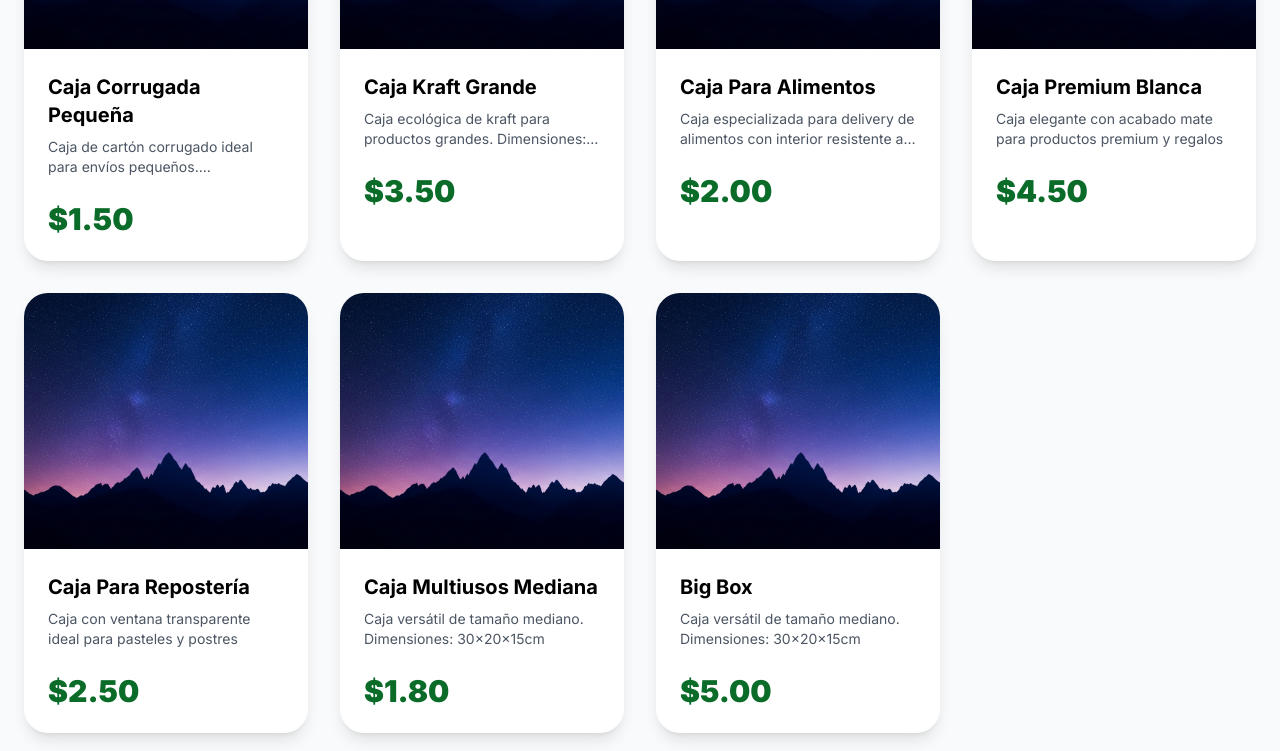
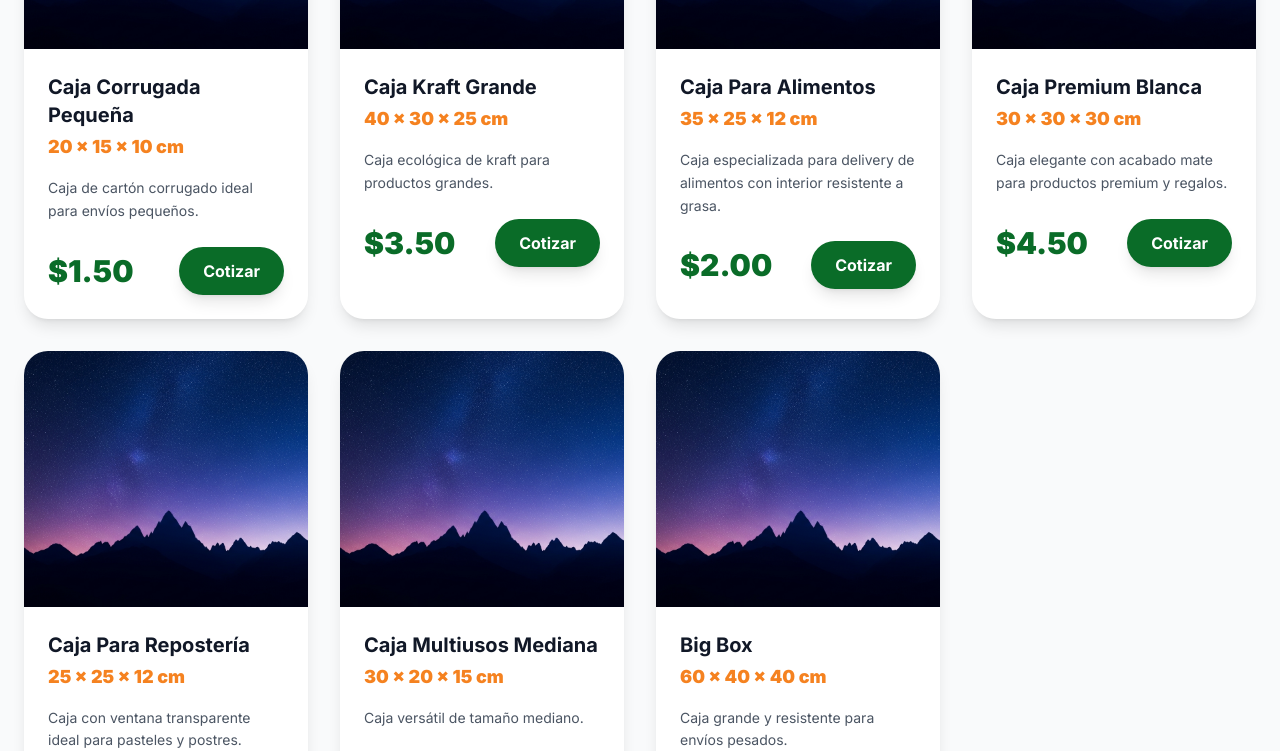
Before and after one commit to FelipeZapata137/Wayna-Web, a React (Vite) app: page /tienda in a window 1280 px wide. Shown: the part 471-1222 px from the top of the page. Built offline with nearby package versions, Linux system fonts and the light colour scheme.

Commit message:
Implementación de Botón para cotizar linkeado con mensaje personalizado al WhatsApp

```diff
--- a/src/components/Shop.jsx
+++ b/src/components/Shop.jsx
@@ -2,55 +2,77 @@ const products = [
   {
     id: 1,
     name: "Caja Corrugada Pequeña",
-    desc: "Caja de cartón corrugado ideal para envíos pequeños. Dimensiones: 20x15x10cm",
+    desc: "Caja de cartón corrugado ideal para envíos pequeños.",
+    dimensions: "20 x 15 x 10 cm",
     price: 1.50,
-    image: "src/assets/arte.png",
+    image: "/src/assets/arte.png",
   },
   {
     id: 2,
     name: "Caja Kraft Grande",
-    desc: "Caja ecológica de kraft para productos grandes. Dimensiones: 40x30x25cm",
+    desc: "Caja ecológica de kraft para productos grandes.",
+    dimensions: "40 x 30 x 25 cm",
     price: 3.50,
-    image: "src/assets/arte.png",
+    image: "/src/assets/arte.png",
   },
   {
     id: 3,
     name: "Caja Para Alimentos",
-    desc: "Caja especializada para delivery de alimentos con interior resistente a grasa",
+    desc: "Caja especializada para delivery de alimentos con interior resistente a grasa.",
+    dimensions: "35 x 25 x 12 cm",
     price: 2.00,
-    image: "src/assets/arte.png",
+    image: "/src/assets/arte.png",
   },
   {
     id: 4,
     name: "Caja Premium Blanca",
-    desc: "Caja elegante con acabado mate para productos premium y regalos",
+    desc: "Caja elegante con acabado mate para productos premium y regalos.",
+    dimensions: "30 x 30 x 30 cm",
     price: 4.50,
-    image: "src/assets/arte.png",
+    image: "/src/assets/arte.png",
   },
   {
     id: 5,
     name: "Caja Para Repostería",
-    desc: "Caja con ventana transparente ideal para pasteles y postres",
+    desc: "Caja con ventana transparente ideal para pasteles y postres.",
+    dimensions: "25 x 25 x 12 cm",
     price: 2.50,
-    image: "src/assets/arte.png",
+    image: "/src/assets/arte.png",
   },
   {
     id: 6,
     name: "Caja Multiusos Mediana",
-    desc: "Caja versátil de tamaño mediano. Dimensiones: 30x20x15cm",
+    desc: "Caja versátil de tamaño mediano.",
+    dimensions: "30 x 20 x 15 cm",
     price: 1.80,
-    image: "src/assets/arte.png",
+    image: "/src/assets/arte.png",
   },
-   {
+  {
     id: 7,
     name: "Big Box",
-    desc: "Caja versátil de tamaño mediano. Dimensiones: 30x20x15cm",
+    desc: "Caja grande y resistente para envíos pesados.",
+    dimensions: "60 x 40 x 40 cm",
     price: 5.00,
-    image: "src/assets/arte.png",
+    image: "/src/assets/arte.png",
   },
 ]
 
+const WHATSAPP_NUMBER = "593979116621"
+const ORANGE_COLOR = "#F58220"
+
 export default function Shop() {
+  const handleCotizar = (productName, productPrice, dimensions) => {
+    const message = encodeURIComponent(
+      `¡Hola Wayna! \n\nEstoy interesado(a) en:\n\n` +
+      `Producto: *${productName}*\n` +
+      `Medidas: *${dimensions}*\n` +
+      `Precio: *$${productPrice.toFixed(2)}*\n\n` +
+      `Quisiera más información acerca de tiempos de entrega y cotizar por un número de paquetes de: `
+    )
+
+    window.open(`https://wa.me/${WHATSAPP_NUMBER}?text=${message}`, '_blank')
+  }
+
   return (
     <section className="pt-24 pb-32 px-6 bg-gray-50 min-h-screen">
       <div className="max-w-7xl mx-auto">
@@ -80,8 +102,13 @@ export default function Shop() {
               </div>
 
               <div className="p-6">
-                <h3 className="text-xl font-bold mb-2">{product.name}</h3>
-                <p className="text-gray-600 text-sm mb-6 line-clamp-2">
+                <h3 className="text-xl font-bold mb-1 text-gray-900">{product.name}</h3>
+
+                <p className="text-lg font-black mb-4" style={{ color: ORANGE_COLOR }}>
+                  {product.dimensions}
+                </p>
+
+                <p className="text-gray-600 text-sm mb-6 line-clamp-3 leading-relaxed">
                   {product.desc}
                 </p>
 
@@ -89,6 +116,13 @@ export default function Shop() {
                   <span className="text-3xl font-black text-wayna-green">
                     ${product.price.toFixed(2)}
                   </span>
+
+                  <button
+                    onClick={() => handleCotizar(product.name, product.price, product.dimensions)}
+                    className="bg-wayna-green text-white px-6 py-3 rounded-full font-bold flex items-center gap-2 hover:bg-[#F58220] transition shadow-lg hover:shadow-xl transform hover:-translate-y-0.5"
+                  >
+                    Cotizar
+                  </button>
                 </div>
               </div>
             </div>
```
